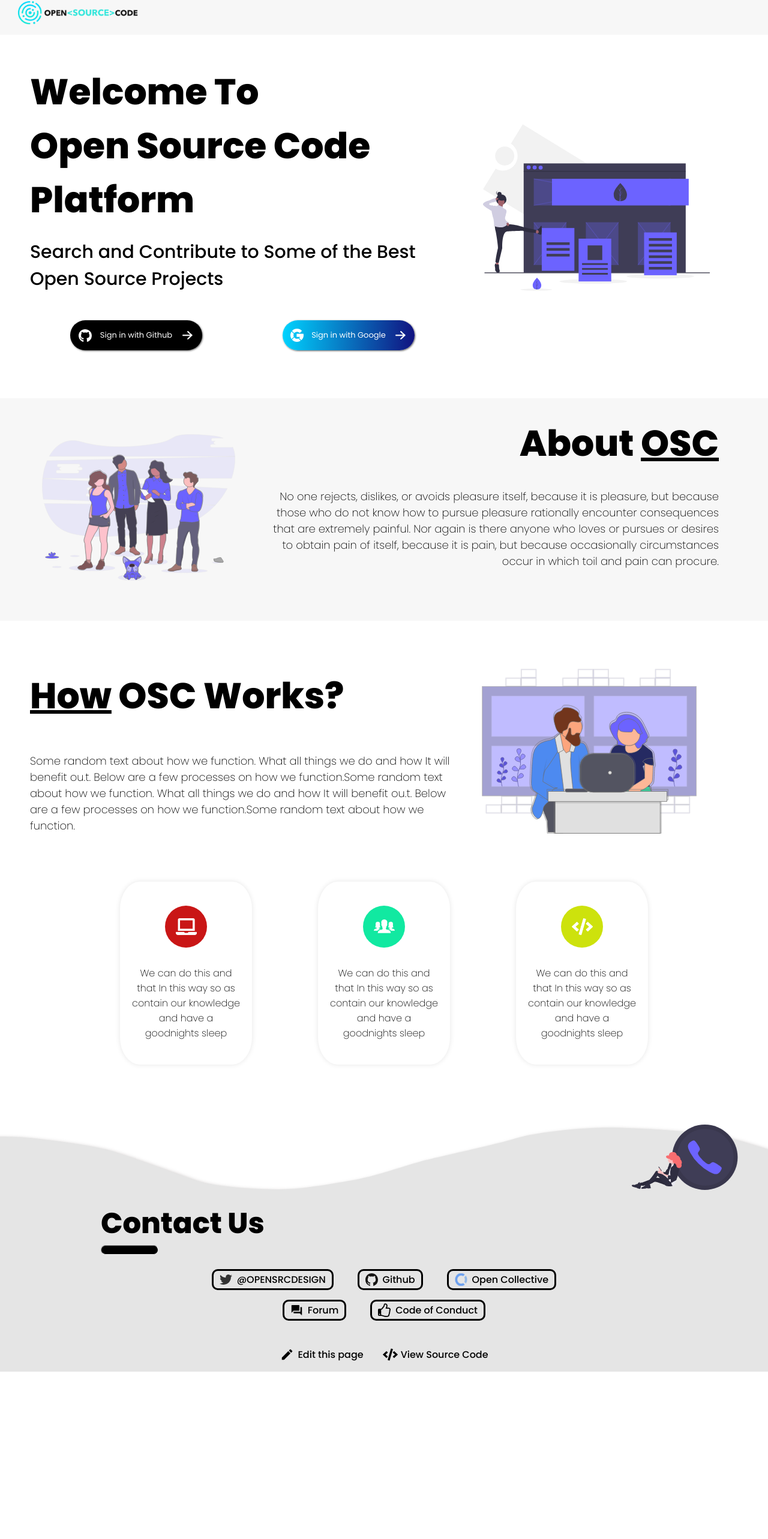
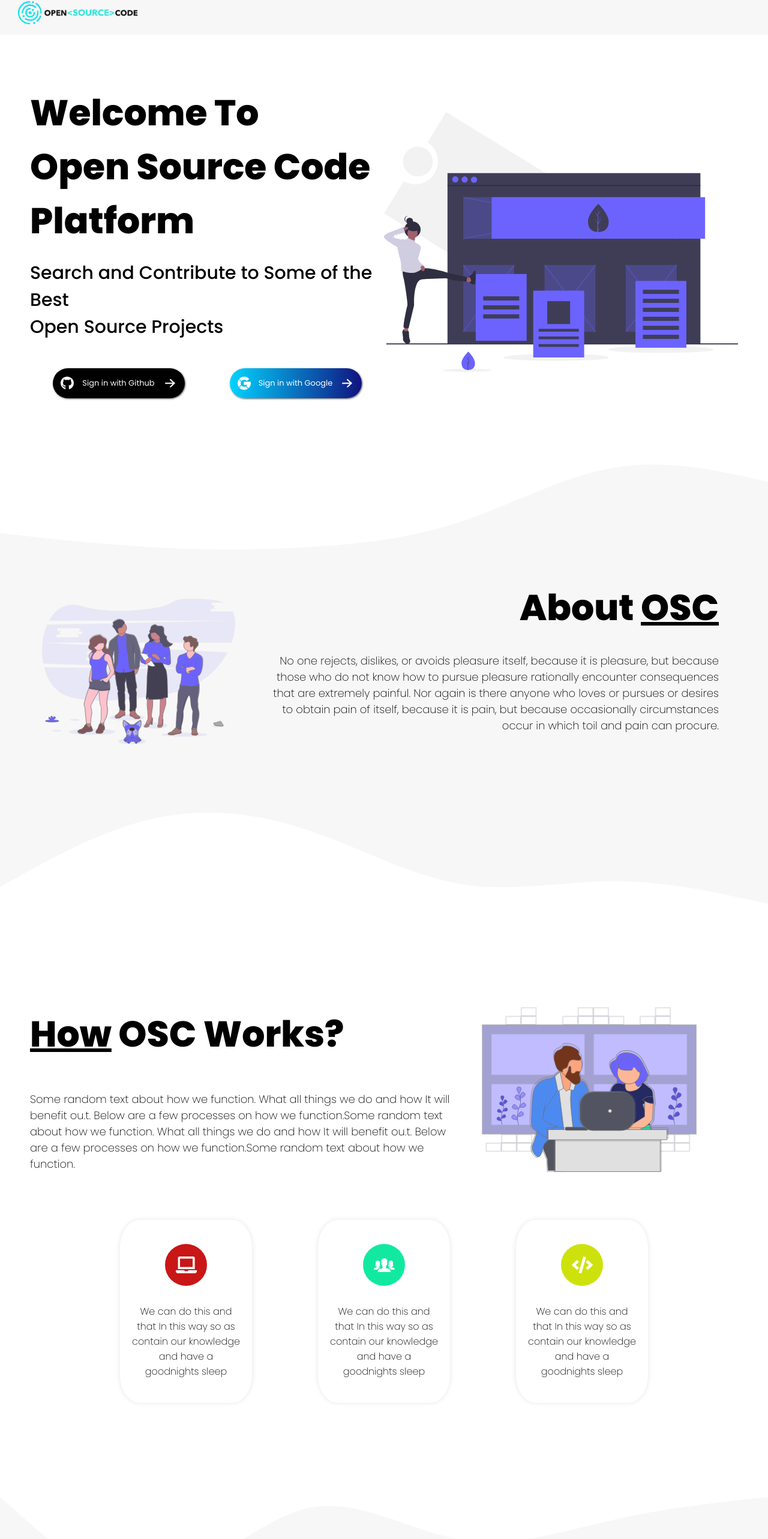
Before and after one commit to alizahir23/website, a Next.js app: page / in a window 1280 px wide. Shown: the part 8-2574 px from the top of the page at 60% size. Before the commit the page ends 2295 px from the top, so only its background shows below. Built offline with nearby package versions, Linux system fonts and the light colour scheme.

Commit message:
fixed landing issues

```diff
--- a/src/components/Footer.jsx
+++ b/src/components/Footer.jsx
@@ -4,11 +4,14 @@ import styles from '../css/footer.module.css';
 
 export default function Footer() {
   return (
+    <div>
+      <svg xmlns="http://www.w3.org/2000/svg" viewBox="0 0 1440 250">
+        <path
+          fill="#f7f7f7"
+          fillOpacity="1"
+          d="M0,64L48,106.7C96,149,192,235,288,224C384,213,480,107,576,85.3C672,64,768,128,864,144C960,160,1056,128,1152,106.7C1248,85,1344,75,1392,69.3L1440,64L1440,320L1392,320C1344,320,1248,320,1152,320C1056,320,960,320,864,320C768,320,672,320,576,320C480,320,384,320,288,320C192,320,96,320,48,320L0,320Z" />
+      </svg>
       <footer className={styles.footer}>
-      <div className={styles['footer-image']}>
-        <img src='/SVG/footer-img.svg' alt='footer-contact' />
-      </div>
-      <h1>Contact Us<hr /></h1>
         <div className={styles['footer-content']}>
           <div className={styles.badges}>
             <a href="/">
@@ -44,8 +47,8 @@ export default function Footer() {
               View Source Code
             </a>
           </div>
-
         </div>
       </footer>
+    </div>
   );
 }
--- a/src/components/Home/AboutUs.jsx
+++ b/src/components/Home/AboutUs.jsx
@@ -5,6 +5,12 @@ import styles from '../../css/home.module.css';
 export default function AboutUs() {
   return (
     <div>
+      <svg xmlns="http://www.w3.org/2000/svg" viewBox="0 0 1440 250">
+        <path
+          fill="#f7f7f7"
+          fillOpacity="1"
+          d="M0,192L48,197.3C96,203,192,213,288,218.7C384,224,480,224,576,218.7C672,213,768,203,864,170.7C960,139,1056,85,1152,69.3C1248,53,1344,75,1392,85.3L1440,96L1440,320L1392,320C1344,320,1248,320,1152,320C1056,320,960,320,864,320C768,320,672,320,576,320C480,320,384,320,288,320C192,320,96,320,48,320L0,320Z" />
+      </svg>
       <div className={styles['about-us-container']}>
         <div className={styles['about-left-col']}>
           <img alt="about-left-svg" src="/images/about-left-svg.svg" />
@@ -24,6 +30,12 @@ export default function AboutUs() {
           </p>
         </div>
       </div>
+      <svg xmlns="http://www.w3.org/2000/svg" viewBox="0 0 1440 320">
+        <path
+          fill="#f7f7f7"
+          fillOpacity="1"
+          d="M0,192L48,165.3C96,139,192,85,288,64C384,43,480,53,576,85.3C672,117,768,171,864,186.7C960,203,1056,181,1152,181.3C1248,181,1344,203,1392,213.3L1440,224L1440,0L1392,0C1344,0,1248,0,1152,0C1056,0,960,0,864,0C768,0,672,0,576,0C480,0,384,0,288,0C192,0,96,0,48,0L0,0Z" />
+      </svg>
     </div>
   );
 }
--- a/src/css/footer.module.css
+++ b/src/css/footer.module.css
@@ -1,34 +1,8 @@
 .footer {
   width: 100%;
-  background-image: url('../../public/SVG/footer-bg.svg');
-  background-position: right;
-  background-size: cover;
+  background-color: #f7f7f7;
+  margin-top: -10px;
   padding: 0 50px;
-}
-
-.footer-image {
-  width: 100%;
-  display: flex;
-  justify-content: flex-end;
-}
-
-.footer-image img {
-  width: 15%;
-}
-
-.footer h1 {
-  width: 80%;
-  margin: auto;
-  font-size: 3rem;
-  padding-top: 20px;
-  font-weight: 800;
-}
-
-.footer > h1 > hr {
-  height: 1rem;
-  width: 2em;
-  border-radius: 100px;
-  background-color: #000;
 }
 
 .footer-content {
@@ -94,21 +68,6 @@
 @media only screen and (max-width: 800px) {
   .footer {
     padding: 0 15px;
-    background: url('../../public/SVG/footer-bg-mobile.svg');
-    background-size: cover;
-  }
-
-  .footer-image img {
-    width: 40%;
-  }
-
-  .footer h1 {
-    width: 100%;
-    font-size: 2rem;
-  }
-
-  .footer > h1 > hr {
-    height: 0.5rem;
   }
 
   .badges > a {
--- a/src/css/home.module.css
+++ b/src/css/home.module.css
@@ -25,14 +25,17 @@
 }
 
 .welcome-container {
+  height: 80vh;
   margin: 0 50px 20px 50px;
   display: flex;
+  align-items: center;
+  justify-content: space-between;
   flex-direction: row;
   padding-top: 50px;
 }
 
 .welcome-left {
-  max-width: 60%;
+  max-width: 50%;
 }
 
 .welcome-title {
@@ -50,13 +53,13 @@
 }
 
 .welcome-right {
-  max-width: 40%;
+  max-width: 60%;
   display: flex;
   justify-content: center;
 }
 
 .welcome-right img {
-  max-width: 80%;
+  max-width: 100%;
   float: right;
 }
 
@@ -139,10 +142,10 @@
 /* ABOUT SECTION */
 
 .about-us-container {
-  margin-top: 10vh;
+  margin-top: -10px;
   padding: 60px 20px;
   display: flex;
-  margin-bottom: 10vh;
+
   background-color: #f7f7f7;
 }
 
```
Lines whose indentation alone changed are shown as unchanged.
